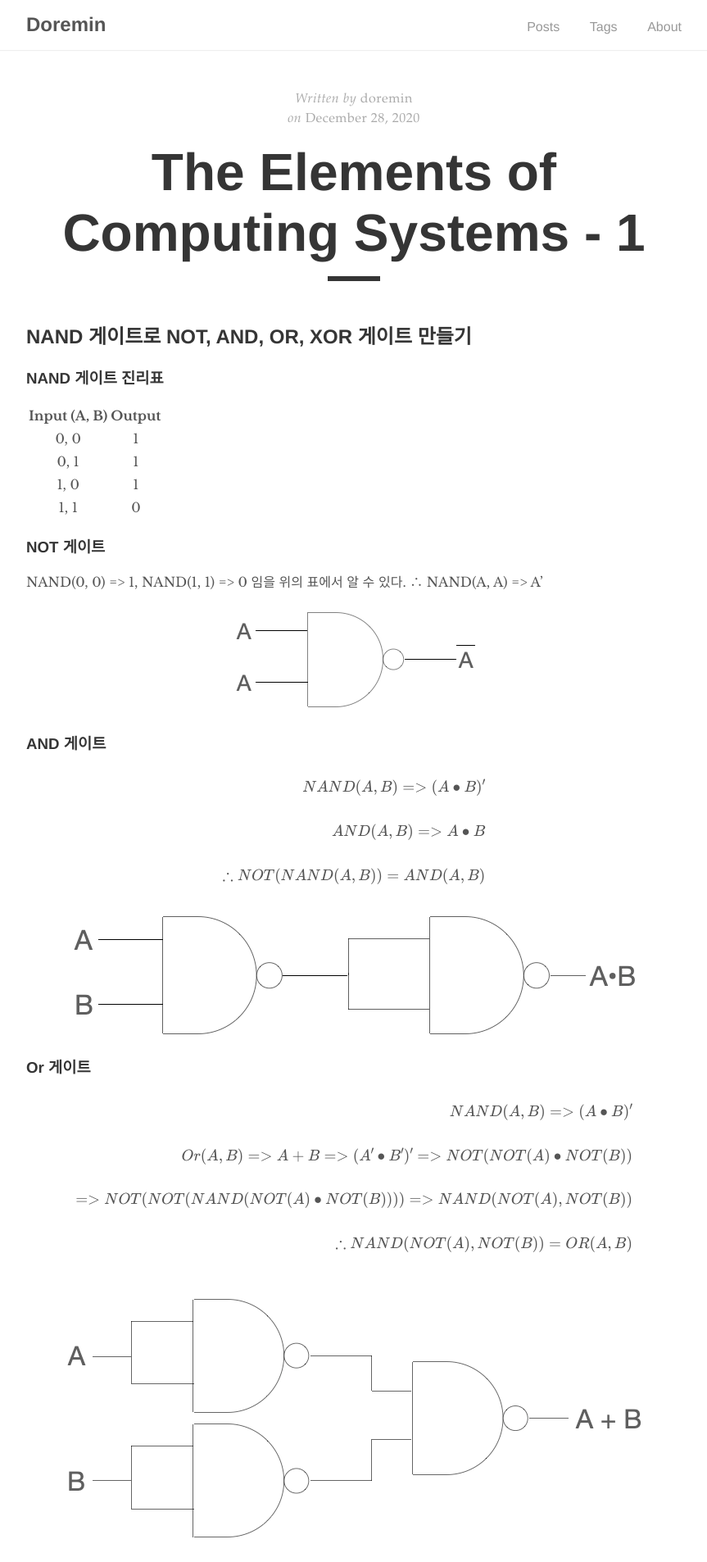
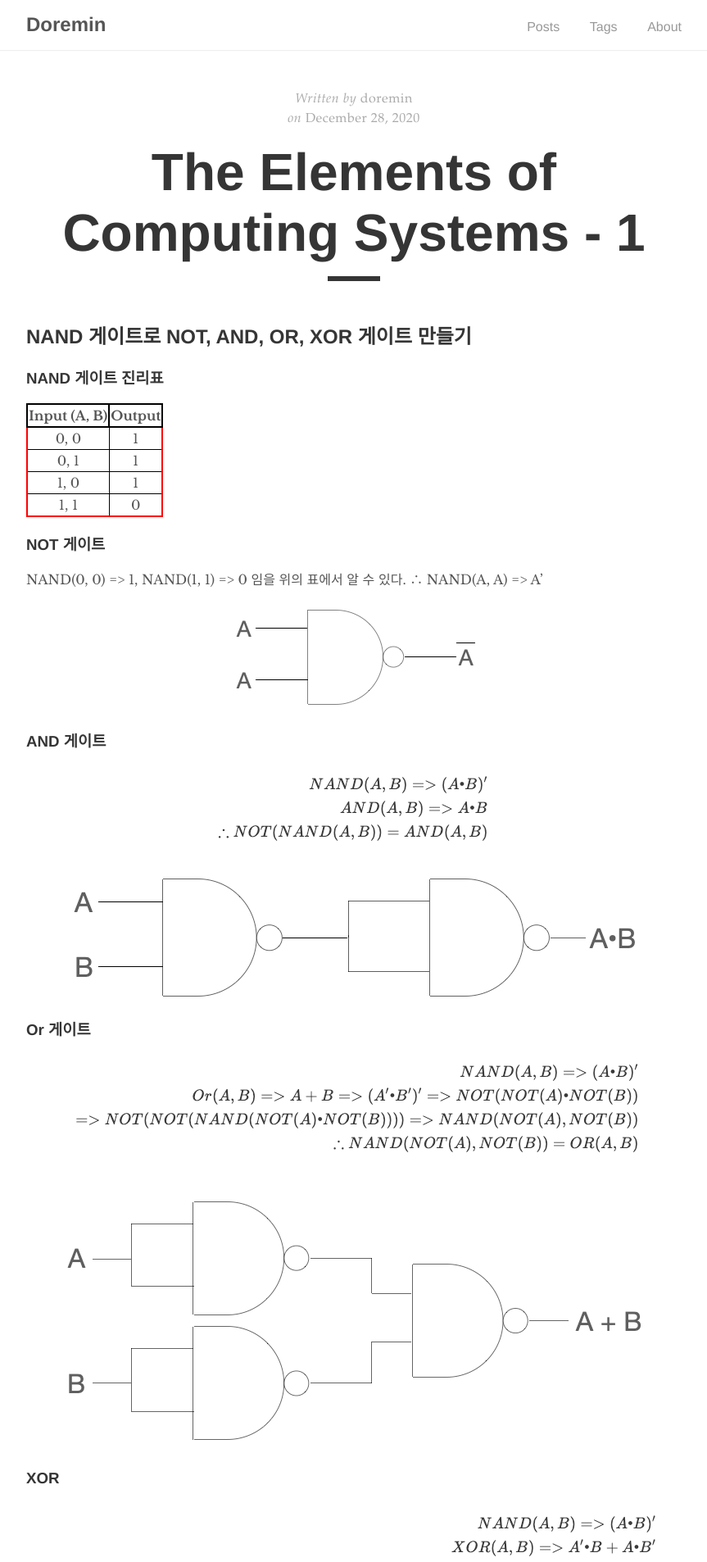
Before and after one commit to doremin/doremin.github.io, a Jekyll site: the page built from _posts/2020-12-28-elements_of_computing_systems_1.md, in a window 1280 px wide. Shown: the top 1906 px of the page at 82% size, without its empty margins (208-1071 px from the left). Built offline with Jekyll 4.4.1, drawn with Linux system fonts in a browser that asks for light colours; formulas are drawn with MathJax 3; some of the changed text lies outside the part shown.

```diff
--- a/_config.yml
+++ b/_config.yml
@@ -30,8 +30,5 @@ plugins:
 permalink:      /:year-:month-:day/:title
 paginate:       5
 
-# Excludes
-exclude: [ Gemfile, Gemfile.lock, tale.gemspec ]
-
 # Remote Theme
 remote_theme : chesterhow/tale
--- a/_posts/2020-12-28-elements_of_computing_systems_1.md
+++ b/_posts/2020-12-28-elements_of_computing_systems_1.md
@@ -24,41 +23,18 @@ NAND(0, 0) => 1, NAND(1, 1) => 0 임을 위의 표에서 알 수 있다.
 
 ### AND 게이트
 
-$$
-\begin{aligned}
-NAND(A,  B) => (A•B)'   \\
-AND(A,  B) => A•B  \\
-∴ NOT(NAND(A,  B)) = AND(A, B)
-\end{aligned}
-$$
+![NANDToAND](/assets/images/2020-12-28-5.png)
 
 ![NANDToAND](/assets/images/2020-12-28-2.png)
 
 ### Or 게이트
 
-$$
-\begin{aligned}
-NAND(A,  B) => (A•B)'   \\
-Or(A,  B) => A+B => (A'  •  B')' => NOT(NOT(A)  •   NOT(B))  \\
-=> NOT(NOT(NAND(NOT(A)  •  NOT(B)))) => NAND(NOT(A),  NOT(B))  \\
-∴ NAND(NOT(A),  NOT(B)) = OR(A,  B)
-\end{aligned}
-$$
+![NANDToOR‹](/assets/images/2020-12-28-6.png)
 
 ![NANDToOR](/assets/images/2020-12-28-3.png)
 
 ### XOR
 
-$$
- \begin{aligned}
-NAND(A,  B) => (A•B)'   \\
-XOR(A,  B) => A'•B  +  A•B' \\
-=> NOT(A)•B  +  A•Not(B)  \\
-=> NOT(NAND(NOT(A),  B)) + NOT(NAND(A,  NOT(B)))   \\
-=> NAND(NOT(NOT(NAND(NOT(A),  B))), NOT(NOT(NAND(A,  NOT(B)))))   \\
-=> NAND(NAND(NOT(A),  B), NAND(A,  NOT(B)))   \\
-∴ NAND(NAND(NOT(A),  B), NAND(A,  NOT(B))) = XOR(A,  B)
- \end{aligned}
-$$
+![NANDToXOR](/assets/images/2020-12-28-7.png)
 
 ![NANDToXOR](/assets/images/2020-12-28-4.png)
--- a/_sass/tale.scss
+++ b/_sass/tale.scss
@@ -8,3 +8,4 @@
 @import 'tale/catalogue';
 @import 'tale/404';
 @import 'tale/tags';
+@import 'tale/table';
--- /dev/null
+++ b/_sass/tale/_table.scss
@@ -0,0 +1,13 @@
+table{
+    border-collapse: collapse;
+    border-spacing: 0;
+    border:2px solid #ff0000;
+}
+
+th{
+    border:2px solid #000000;
+}
+
+td{
+    border:1px solid #000000;
+}
```
Also changed, not shown: other parts of _posts/2020-12-28-elements_of_computing_systems_1.md (+0 -1 lines), _includes/mathjax_support.html (deleted, +0 -23 lines), assets/images/2020-12-28-4 copy.png (added), assets/images/2020-12-28-5.png (added), assets/images/2020-12-28-6.png (added), assets/images/2020-12-28-7.png (added).
